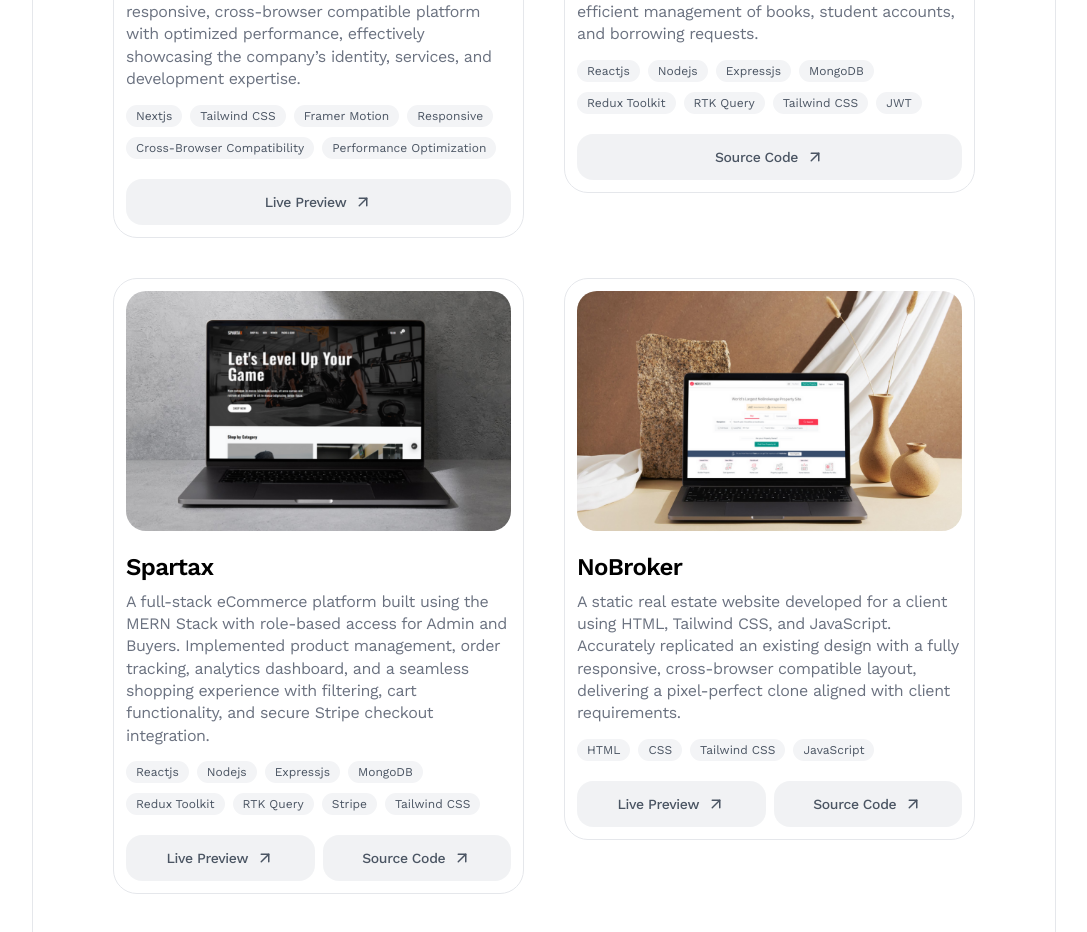
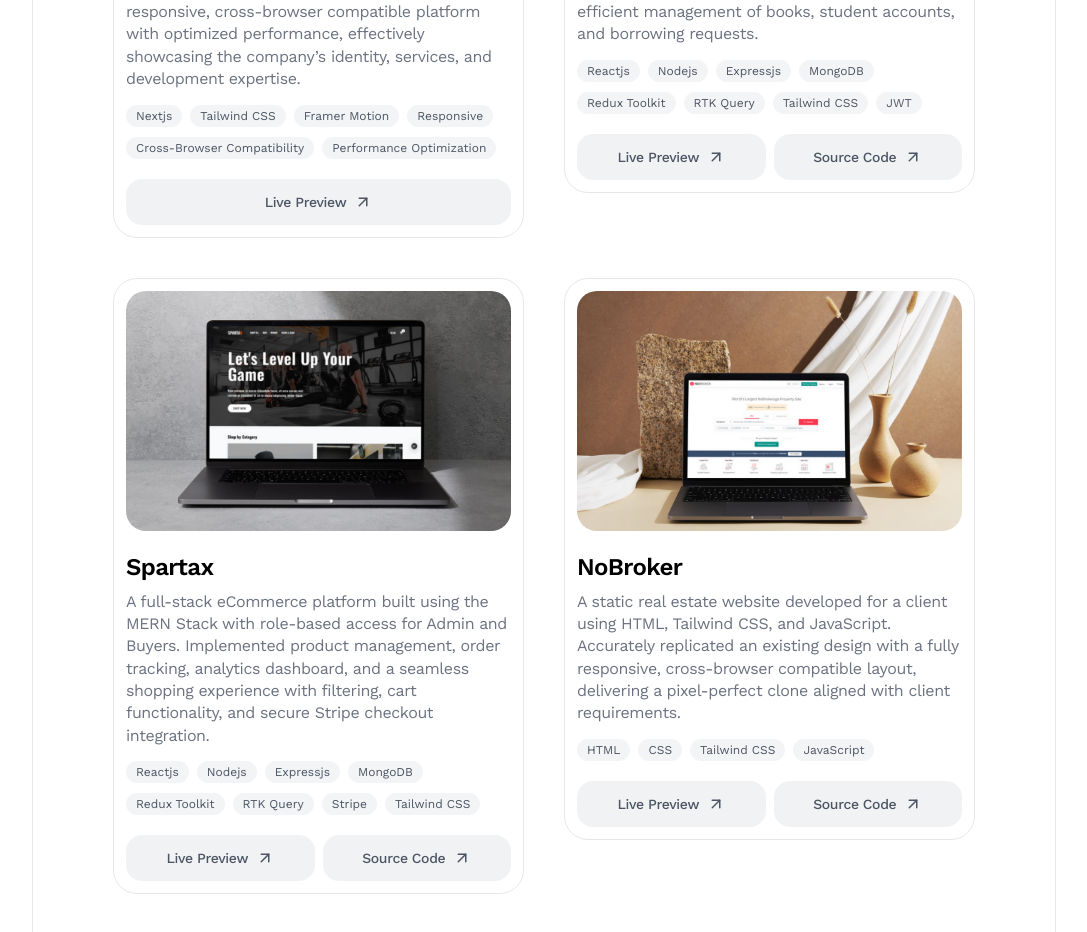
Before and after one commit to ShoaibMuhammad786/full_stack_developer_portfolio, a Next.js app: page / in a window 1280 px wide. Shown: the part 3060-3992 px from the top of the page, without its empty margins (96-1183 px from the left). Built offline with nearby package versions, Linux system fonts and the light colour scheme.

Commit message:
added library management system project prod url

```diff
--- a/constants/projects.js
+++ b/constants/projects.js
@@ -21,7 +21,7 @@ export const PROJECTS = [
     title: "Library Management System",
     description:
       "A full-stack Library Management System built using the MERN Stack. The system provides role-based access for Admins and Students, allowing efficient management of books, student accounts, and borrowing requests.",
-    url: null,
+    url: "https://library-management-system-student-portal.vercel.app/login",
     code_url: "https://github.com/shoaibmuhammad-dev/Library-Management-System",
     type: "Website App",
     tech_stack: [
```
